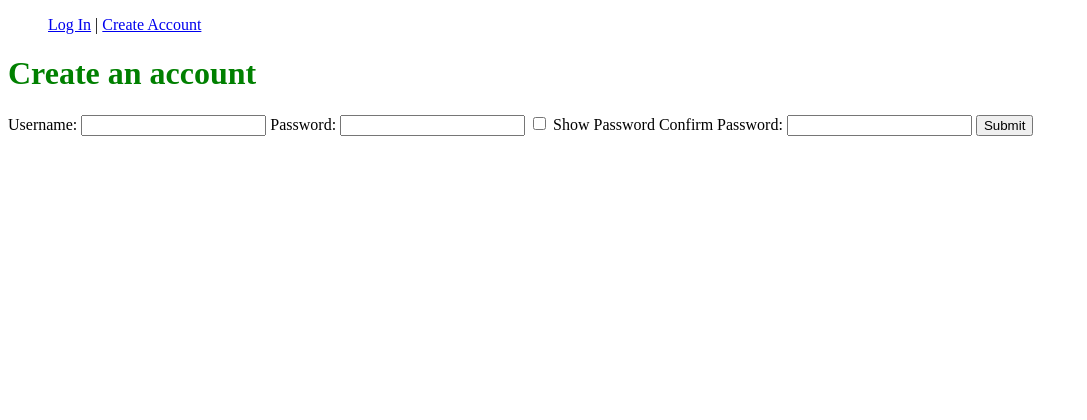
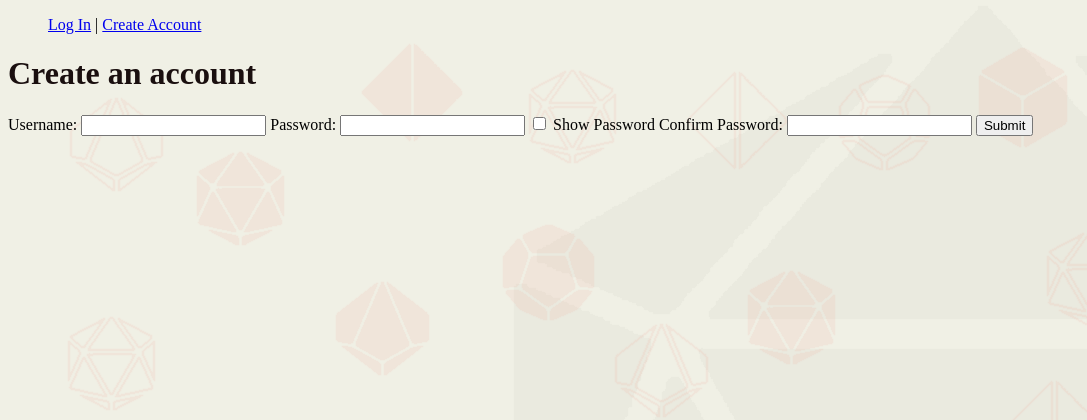
Before and after one commit to Sahmuraii/RoleInitative, a Flask app: page /register in a window 1280 px wide. Shown: the top 420 px of the page, without its empty margins (0-1087 px from the left). Run offline with Flask 3, Linux system fonts and the light colour scheme; parts of the project's set-up code (start-up, migrations or seed data) failed here and were passed over.

Commit message:
Improved website layout
Added favicon, backgrounds, html blocks, and css.

```diff
--- /dev/null
+++ b/src/app/static/css/main.css
@@ -0,0 +1,29 @@
+
+/*----------------------------------------------------------------*/
+/* Main Stylings and variable definitions*/
+:root {
+    /*color-scheme: light dark;*/
+
+    --accentColor: rgb(240, 240, 229 );
+    --primaryRed: rgb(146, 12, 16);
+    --darkRed: rgb(26, 15, 15);
+    --secondaryColor: rgb(195, 152, 60);
+    --lightText: rgb(235, 232, 230);
+    --darkText: rgb(8, 0, 0);
+    --white: rgb(255, 255, 255);
+    --black: rgb(0, 0, 0);
+    --transparent: rgba(250, 23, 23, 0);
+
+    /*Light theme colors*/
+    --mainBackgroundColor: var(--accentColor);
+    }
+
+body {
+  background: url('../images/BackgroundOverlay.png') left top repeat;
+  background-color: var(--mainBackgroundColor);
+  color: var(--black);
+}
+
+h1 {
+  color: var(--darkRed);
+}
--- /dev/null
+++ b/src/app/templates/base.html
@@ -0,0 +1,17 @@
+
+<!DOCTYPE html>
+<html lang="en">
+<head>
+    <meta charset="UTF-8" />
+	<meta http-equiv="X-UA-Compatible" content="IE=edge" />
+	<meta name="viewport" content="width=device-width, initial-scale=1.0" />
+    <link rel="stylesheet" href="{{ url_for('static', filename='css/main.css') }}">
+    <link rel="icon" type="image/png" href="{{ url_for('static', filename='images/favicon.png') }}">
+    <title>{% block title_content %}{% endblock %} - Role Initaitive</title>
+</head>
+<body>
+    <main>
+        {% block body_content %}{% endblock %}
+    </main>
+</body>
+</html>
--- a/src/app/templates/sign_up.html
+++ b/src/app/templates/sign_up.html
@@ -1,17 +1,8 @@
-<!DOCTYPE html>
-<html lang="en">
-<head>
-	<meta charset="UTF-8" />
-	<meta http-equiv="X-UA-Compatible" content="IE=edge" />
-	<meta name="viewport" content="width=device-width, initial-scale=1.0" />
-	<title>Sign Up</title>
-	<style>
-	h1 {
-		color: green;
-	}
-	</style>
-</head>
-<body>
+{% extends "base.html" %}
+
+{% block title_content %}Sign Up{% endblock %}
+
+{% block body_content %}
 	<nav>
 	<ul>
 		<a href="{{ url_for('auth.login') }}">Log In</a>
@@ -90,5 +81,4 @@
 	    }
 	}
 	</script>
-</body>
-</html>
+{% endblock %}
```
Also changed, not shown: src/app/templates/home.html (+6 -16 lines), src/app/templates/login.html (+6 -16 lines), src/app/templates/profile.html (+6 -12 lines), src/app/static/images/BackgroundOverlay.png (added), src/app/static/images/brightLogo6.png (added), src/app/static/images/favicon.png (added), 1 other file.
